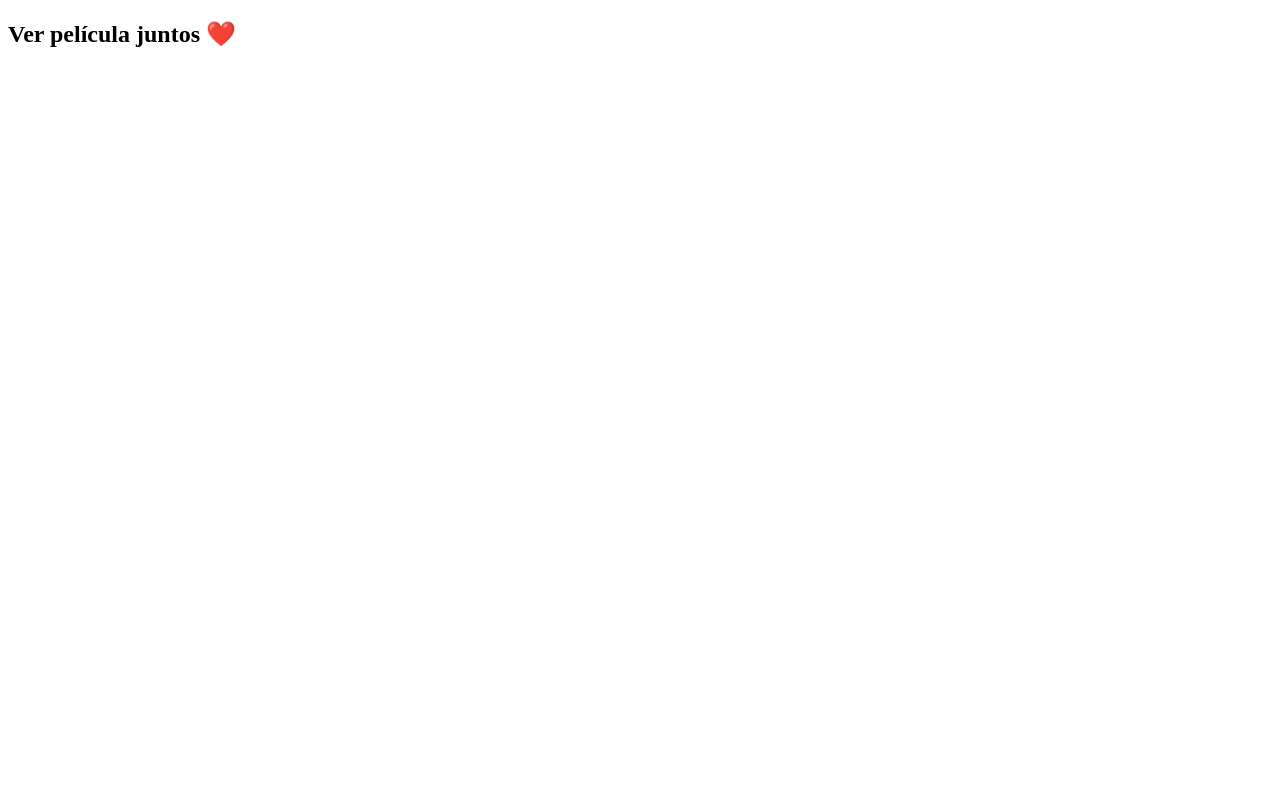
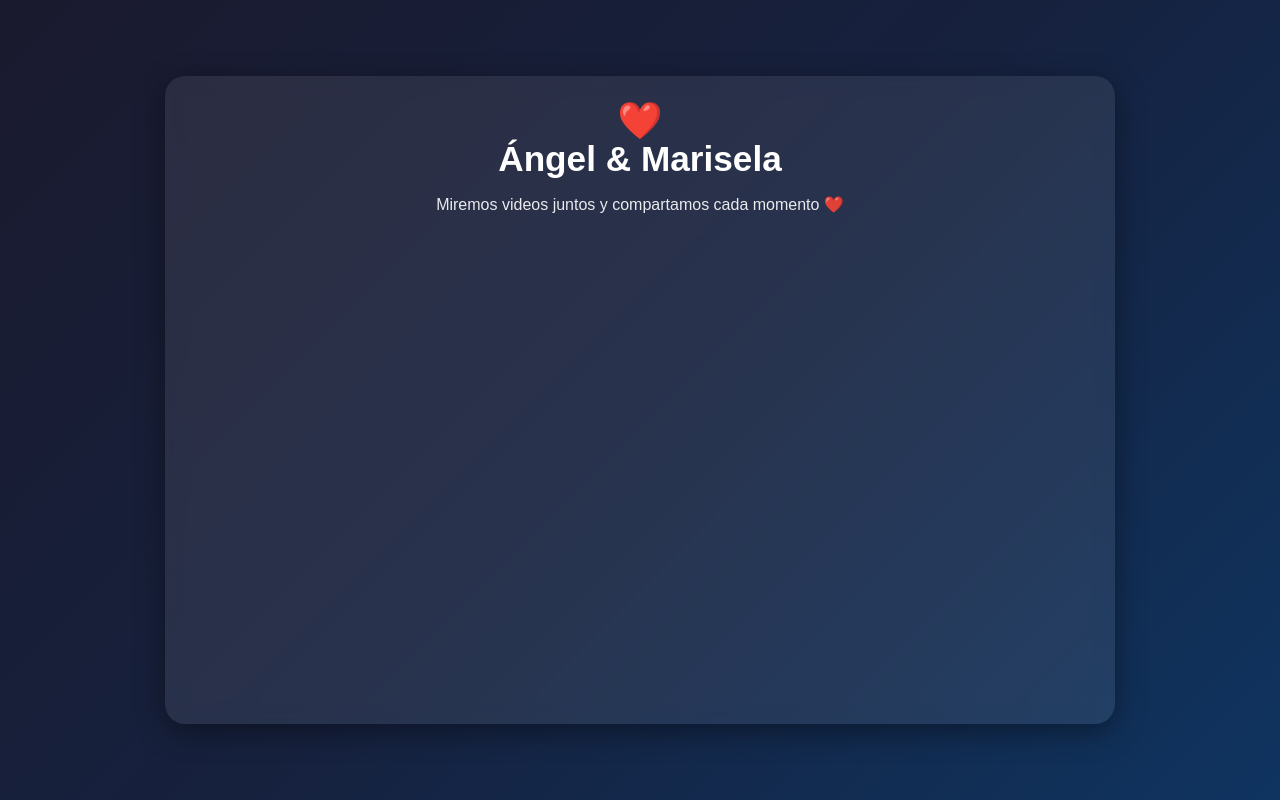
Before and after one commit to Dangel2/video-sync, a website: page public/index.html in a window 1280 px wide. Drawn offline with nearby package versions, Linux system fonts and the light colour scheme; no server answers.

Commit message:
Actualizar index.html

```diff
--- a/public/index.html
+++ b/public/index.html
@@ -2,30 +2,60 @@
 <html lang="es">
 <head>
 <meta charset="UTF-8">
-<title>Película juntos</title>
+<meta name="viewport" content="width=device-width, initial-scale=1.0">
+<title>Ángel ❤️ Marisela</title>
+<style>
+body{
+margin:0;
+font-family:Arial,sans-serif;
+background:linear-gradient(135deg,#1a1a2e,#16213e,#0f3460);
+min-height:100vh;
+display:flex;
+justify-content:center;
+align-items:center;
+color:white;
+}
+.card{
+width:90%;
+max-width:900px;
+background:rgba(255,255,255,.08);
+backdrop-filter:blur(10px);
+padding:25px;
+border-radius:20px;
+box-shadow:0 8px 30px rgba(0,0,0,.4);
+text-align:center;
+}
+h1{
+margin:0;
+font-size:2.2rem;
+}
+p{
+opacity:.9;
+}
+video{
+width:100%;
+border-radius:15px;
+margin-top:15px;
+}
+.heart{
+font-size:2rem;
+animation:pulse 1.5s infinite;
+}
+@keyframes pulse{
+50%{transform:scale(1.15);}
+}
+</style>
 </head>
 <body>
+<div class="card">
+<div class="heart">❤️</div>
+<h1>Ángel & Marisela</h1>
+<p>Miremos videos juntos y compartamos cada momento ❤️</p>
 
-<h2>Ver película juntos ❤️</h2>
-
-<div id="adminPanel" style="display:none;">
-  <input
-    id="videoUrl"
-    type="text"
-    placeholder="Pega aquí el enlace MP4"
-    style="width:300px;"
-  >
-
-  <button onclick="cambiarVideo()">
-    Cargar película
-  </button>
+<video id="video" controls></video>
 </div>
-
-<video id="video" width="700" controls>
-</video>
 
 <script src="/socket.io/socket.io.js"></script>
 <script src="script.js"></script>
-
 </body>
 </html>
```
